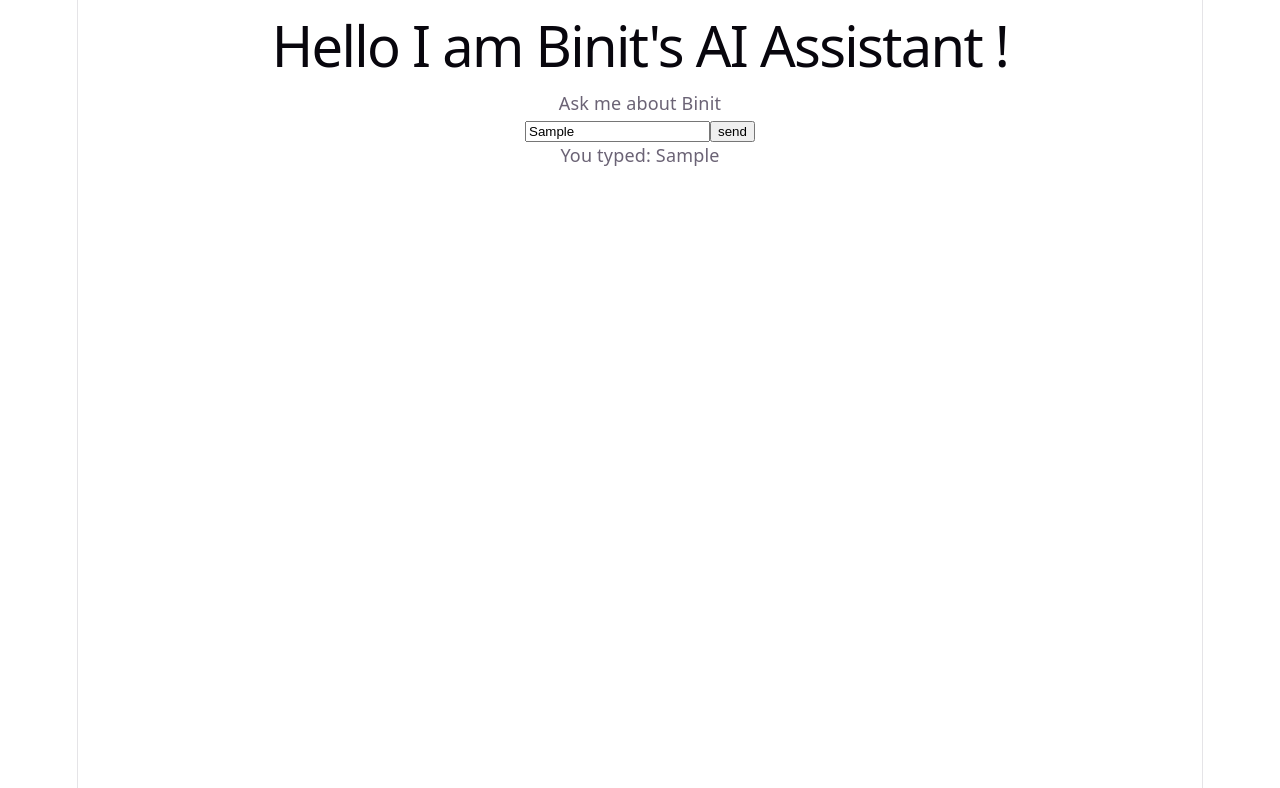
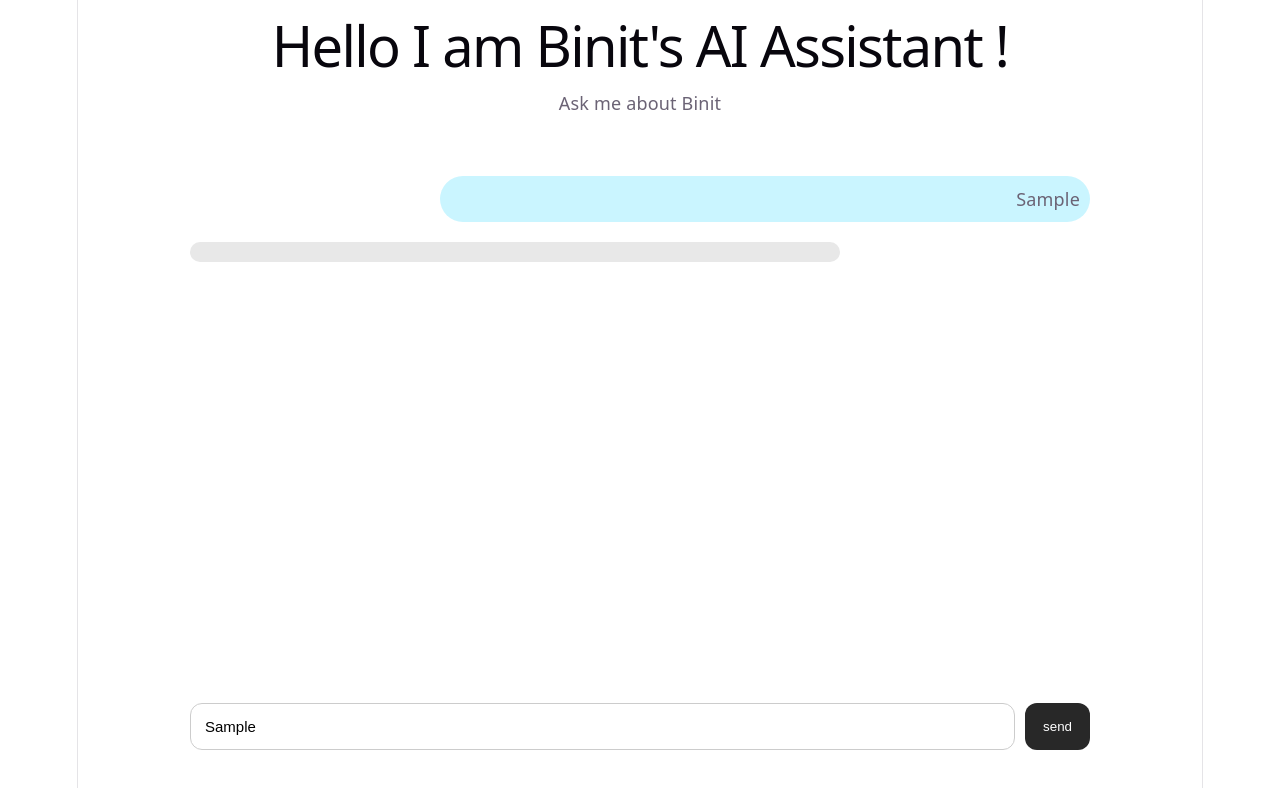
Before and after one commit to binitrajput/AIPortfolioAssistant, a React app in the folder frontend/: page / in a window 1280 px wide. Both pictures are taken after typing "Sample" into the empty fields and a click on the button "send". Shown: the top 788 px of the page. Built offline with nearby package versions, Linux system fonts and the light colour scheme; no server answers; the HTML template or start-up script is replaced by a standard one.

Commit message:
Build Chatbot UI layout

```diff
--- a/frontend/src/App.css
+++ b/frontend/src/App.css
@@ -1,184 +1,59 @@
-.counter {
-  font-size: 16px;
-  padding: 5px 10px;
-  border-radius: 5px;
-  color: var(--accent);
-  background: var(--accent-bg);
-  border: 2px solid transparent;
-  transition: border-color 0.3s;
-  margin-bottom: 24px;
-
-  &:hover {
-    border-color: var(--accent-border);
+.user-message{
+  text-align: right;
+  margin-left: auto;
+  width: 70%;
+  background: #caf5ff;
+  padding: 10px;
+  border-radius: 25px;
+  margin-top: 20px;
 }
-  &:focus-visible {
-    outline: 2px solid var(--accent);
-    outline-offset: 2px;
+.assistant-message{
+  text-align: left;
+  margin-right: auto;
+  width: 70%;
+  background: #e8e8e8;
+  padding: 10px;
+  border-radius: 12px;
+  margin-top: 20px;
 }
-}
-
-.hero {
-  position: relative;
-
-  .base,
-  .framework,
-  .vite {
-    inset-inline: 0;
+.app{
+  max-width: 900px;
+  width: 90vw;
   margin: 0 auto;
 }
-
-  .base {
-    width: 170px;
-    position: relative;
-    z-index: 0;
-  }
-
-  .framework,
-  .vite {
-    position: absolute;
-  }
-
-  .framework {
-    z-index: 1;
-    top: 34px;
-    height: 28px;
-    transform: perspective(2000px) rotateZ(300deg) rotateX(44deg) rotateY(39deg)
-      scale(1.4);
-  }
-
-  .vite {
-    z-index: 0;
-    top: 107px;
-    height: 26px;
-    width: auto;
-    transform: perspective(2000px) rotateZ(300deg) rotateX(40deg) rotateY(39deg)
-      scale(0.8);
-  }
-}
-
-#center {
-  display: flex;
-  flex-direction: column;
-  gap: 25px;
-  place-content: center;
-  place-items: center;
-  flex-grow: 1;
-
-  @media (max-width: 1024px) {
-    padding: 32px 20px 24px;
-    gap: 18px;
-  }
-}
-
-#next-steps {
-  display: flex;
-  border-top: 1px solid var(--border);
-  text-align: left;
-
-  & > div {
-    flex: 1 1 0;
-    padding: 32px;
-    @media (max-width: 1024px) {
-      padding: 24px 20px;
-    }
-  }
-
-  .icon {
-    margin-bottom: 16px;
-    width: 22px;
-    height: 22px;
-  }
-
-  @media (max-width: 1024px) {
-    flex-direction: column;
+.header{
+  margin-top: 30px;
+  margin-bottom: 40px;
   text-align: center;
 }
+.input-area{
+  display: flex;
+  gap: 10px;
+  position: fixed;
+  bottom: 50px;
+  width: 90vw;
+  max-width: 900px;
+  left: 50%;
+  transform: translateX(-50%);
 }
+.input-area input{
+  flex: 1;
+  padding: 14px 14px;
+  border-radius: 12px;
+  border: 1px solid #ccc;
+  font-size: 15px;
 
-#docs {
-  border-right: 1px solid var(--border);
-
-  @media (max-width: 1024px) {
-    border-right: none;
-    border-bottom: 1px solid var(--border);
 }
+.input-area button{
+  padding: 10px 18px;
+  border-radius: 12px;
+  border: none;
+  cursor: pointer;
+  color: white;
+  background: rgb(40, 40, 40);
 }
-
-#next-steps ul {
-  list-style: none;
-  padding: 0;
-  display: flex;
-  gap: 8px;
-  margin: 32px 0 0;
-
-  .logo {
-    height: 18px;
+.chat-area{
+  padding-bottom: 120px;
+  max-height: 70vh;
+  overflow-y: auto;
 }
-
-  a {
-    color: var(--text-h);
-    font-size: 16px;
-    border-radius: 6px;
-    background: var(--social-bg);
-    display: flex;
-    padding: 6px 12px;
-    align-items: center;
-    gap: 8px;
-    text-decoration: none;
-    transition: box-shadow 0.3s;
-
-    &:hover {
-      box-shadow: var(--shadow);
-    }
-    .button-icon {
-      height: 18px;
-      width: 18px;
-    }
-  }
-
-  @media (max-width: 1024px) {
-    margin-top: 20px;
-    flex-wrap: wrap;
-    justify-content: center;
-
-    li {
-      flex: 1 1 calc(50% - 8px);
-    }
-
-    a {
-      width: 100%;
-      justify-content: center;
-      box-sizing: border-box;
-    }
-  }
-}
-
-#spacer {
-  height: 88px;
-  border-top: 1px solid var(--border);
-  @media (max-width: 1024px) {
-    height: 48px;
-  }
-}
-
-.ticks {
-  position: relative;
-  width: 100%;
-
-  &::before,
-  &::after {
-    content: '';
-    position: absolute;
-    top: -4.5px;
-    border: 5px solid transparent;
-  }
-
-  &::before {
-    left: 0;
-    border-left-color: var(--border);
-  }
-  &::after {
-    right: 0;
-    border-right-color: var(--border);
-  }
-}
--- a/frontend/src/App.jsx
+++ b/frontend/src/App.jsx
@@ -1,10 +1,25 @@
 import { useState } from "react"
-let decoder = new TextDecoder
+import "./App.css"
+
 function App(){
   const [question, setQuestion] = useState("")
-  const [answer, setAnswer] = useState("")
+  // const [answer, setAnswer] = useState("")
+  const [messages, setMessages] = useState([])
   async function handleSend(){
-    setAnswer("")
+    setMessages(prevMessages => [
+      ...prevMessages,
+      {
+        "role": "user",
+        "content": question
+      }
+    ])
+    setMessages(prevMessages => [
+      ...prevMessages,
+      {
+        "role": "assistant",
+        "content": ""
+      }
+    ])
     const response = await fetch("http://127.0.0.1:8000/chat", {
       method: "POST",
       headers: {
@@ -14,18 +29,44 @@ function App(){
         "question": question
       })
     })
+    let decoder = new TextDecoder()
     let reader = response.body.getReader()
     let result = await reader.read()
     while(!result.done){
       let text = decoder.decode(result.value)
-      setAnswer(prevAns => prevAns + text)
+      setMessages (prevMessages =>
+        prevMessages.map((message, index)=>{
+        if(index ==prevMessages.length - 1){
+          return {...message, content: message.content + text}
+        }
+        return message
+      })
+      )
+
       result = await reader.read()
     }
   }
   return(
-    <div>
+    <div className="app">
+
+      <div className="header">
         <h1>Hello I am Binit's AI Assistant !</h1>
         <p>Ask me about Binit</p>
+      </div>
+
+
+      <div className="chat-area">
+        {messages.map((message, index)=>
+          <div
+          key={index}
+          className={ message.role ==="user"? "user-message": "assistant-message"}
+          >
+            <p>{message.content}</p>
+          </div>
+        )}
+      </div>
+
+      <div className="input-area">
         <input
         type="text"
         value = {question}
@@ -35,8 +76,8 @@ function App(){
         <button onClick = {handleSend}>
           send
         </button>
-      <p>You typed: {question}</p>
-      <h2>{answer}</h2>
+      </div>
+
     </div>
   )
 }
```
Lines whose indentation alone changed are shown as unchanged.
